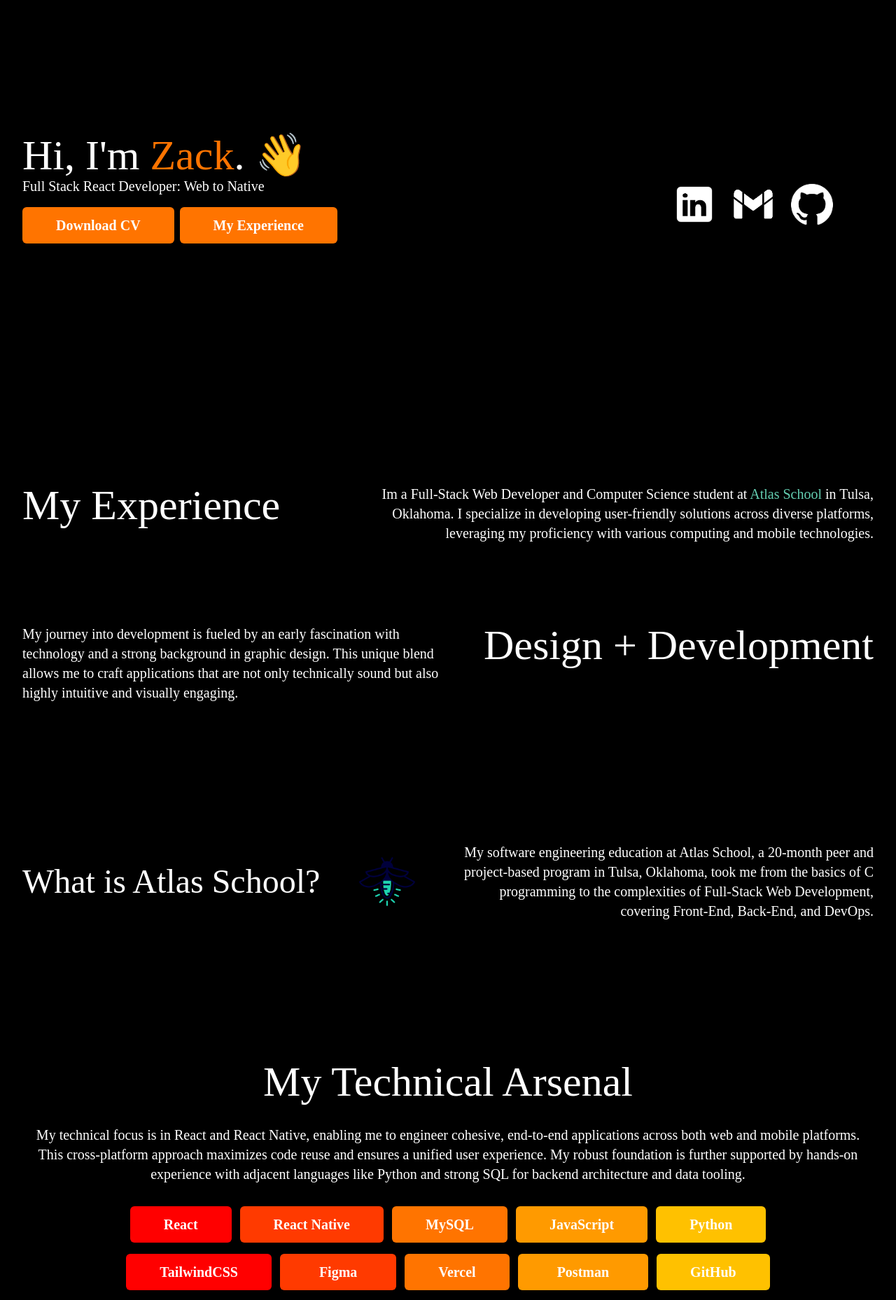
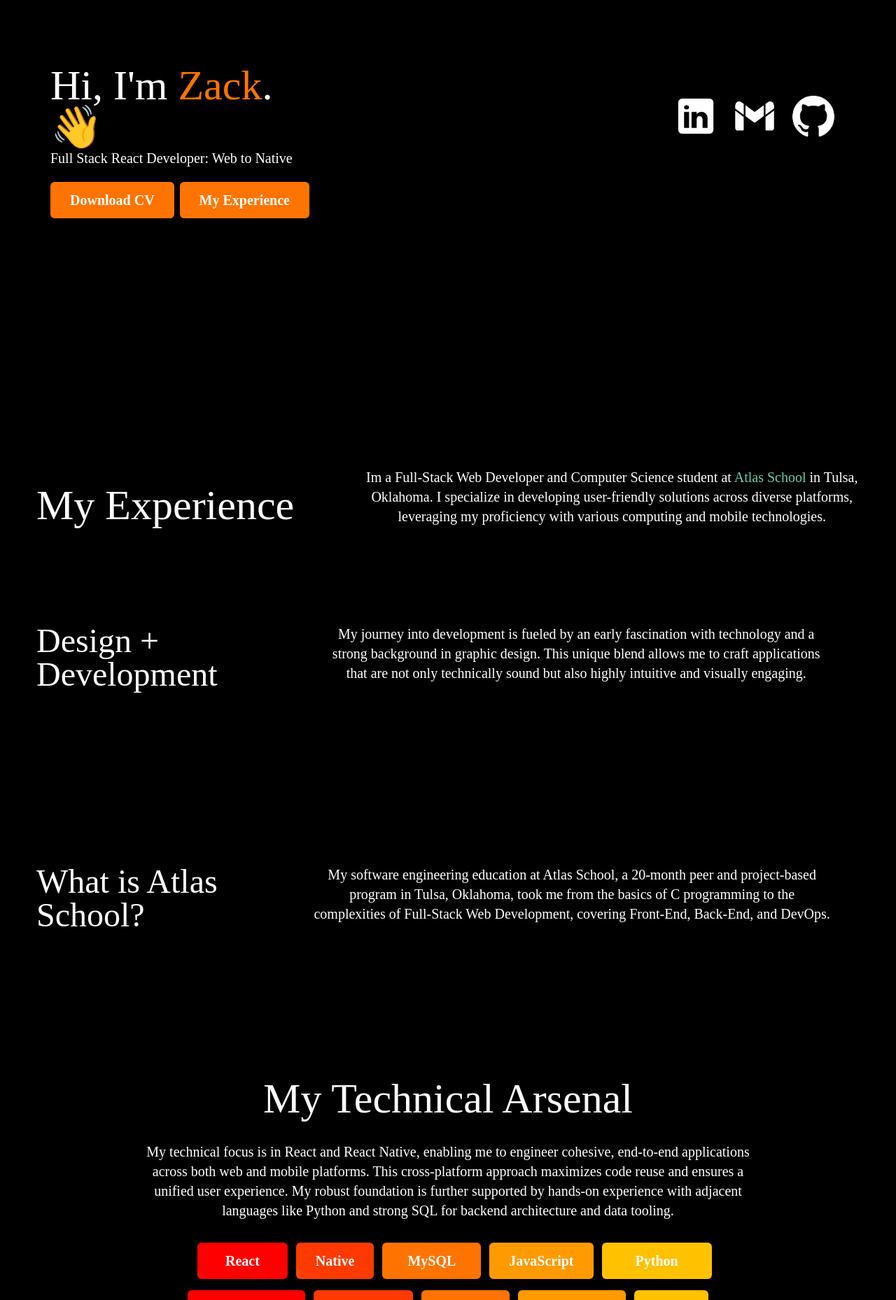
Before and after one commit to zack6yuan/devfolio, a React (Vite) app in the folder devfolio/: page / in a window 1280 px wide. Shown: the part 140-1998 px from the top of the page at 70% size. Built offline with nearby package versions, Linux system fonts and the light colour scheme.

Commit message:
final push.

```diff
--- a/devfolio/src/App.jsx
+++ b/devfolio/src/App.jsx
@@ -12,9 +12,11 @@ import Connect from "./components/connect";
 function App() {
   return (
     <div className="">
-      <div className="flex h-screen items-center gap-120">
+      <div className="flex flex-col md:flex-row h-screen items-center gap-120">
         <HeroSection />
-        <SocialLinks />
+        <div className="md:mr-10 md:w-1/2 lg:mt-40 md:mt-0 sm:mt-0 xs:-mt-60">
+          <SocialLinks />
+        </div>
       </div>
       <div className="h-screen">
         <Experience />
--- a/devfolio/src/components/aboutAtlas.jsx
+++ b/devfolio/src/components/aboutAtlas.jsx
@@ -1,11 +1,8 @@
-import AtlasLogo from "../assets/AtlasLogo.png"
-
 export default function Development() {
   return (
-    <div className="text-white text-xl flex items-center justify-between">
-      <h1 className="text-5xl">What is Atlas School?</h1>
-      <img src={AtlasLogo} alt="" className="w-20 h-20" />
-      <p className="text-right w-150">My software engineering education at Atlas School, a 20-month peer and project-based program in Tulsa, Oklahoma, took me from the basics of C programming to the complexities of Full-Stack Web Development, covering Front-End, Back-End, and DevOps.</p>
+    <div className="text-white text-xl flex justify-between xs:flex xs:flex-col xl:flex-row md:ml-15 lg:ml-20 xl:-ml-40">
+      <p className="md:text-center xs:w-100 sm:text-md sm:mr-15 xs:order-2 xs:mt-4 xs:text-lg xs:text-left md:w-150 lg:text-xl lg:w-200 xl:mt-10">My software engineering education at Atlas School, a 20-month peer and project-based program in Tulsa, Oklahoma, took me from the basics of C programming to the complexities of Full-Stack Web Development, covering Front-End, Back-End, and DevOps.</p>
+      <h1 className="sm:text-5xl sm:mt-10 xs:text-5xl xs:text-left md:ml-20 lg:mb-2 lg:ml-45">What is Atlas School?</h1>
     </div>
   )
 }
--- a/devfolio/src/components/actionButtons.jsx
+++ b/devfolio/src/components/actionButtons.jsx
@@ -1,8 +1,8 @@
 export default function ActionButtons() {
   return (
-    <div className="mt-4">
+    <div className="mt-4 md:flex-row flex flex-col 2xl:w-108">
       <button
-        className="relative px-12 py-3 bg-[#ff7400]!
+        className="relative w-full px-4 xl:px-7 2xl:px-12 lg:px-7 md:px-7 sm:mb-4 md:w-auto xs:mb-4  py-3 bg-[#ff7400]!
      text-white font-bold rounded-md overflow-hidden
      group cursor-pointer hover:scale-105 duration-300 text-xl mr-2"
       >
@@ -15,7 +15,7 @@ export default function ActionButtons() {
         Download CV
       </button>
       <button
-        className="relative px-12 py-3 bg-[#ff7400]!
+        className="relative w-full px-4 xl:px-7 2xl:px-12 lg:px-7 md:px-7 sm:mb-4 md:w-auto py-3 2xl:scroll-py-0 bg-[#ff7400]!
      text-white font-bold rounded-md overflow-hidden
      group cursor-pointer hover:scale-105 duration-300 text-xl"
       >
--- a/devfolio/src/components/development.jsx
+++ b/devfolio/src/components/development.jsx
@@ -1,8 +1,8 @@
 export default function Development() {
   return (
-    <div className="text-white text-xl flex justify-between">
-      <p className="text-left w-150">My journey into development is fueled by an early fascination with technology and a strong background in graphic design. This unique blend allows me to craft applications that are not only technically sound but also highly intuitive and visually engaging.</p>
-      <h1 className="text-6xl">Design + Development</h1>
+    <div className="text-white text-xl flex justify-between xs:flex xs:flex-col xl:flex-row md:ml-15 lg:ml-20 xl:-ml-40">
+      <p className="md:text-center xs:w-100 sm:text-md sm:mr-15 xs:order-2 xs:mt-4 xs:text-lg xs:text-left md:w-150 lg:text-xl lg:w-200 xl:mt-10">My journey into development is fueled by an early fascination with technology and a strong background in graphic design. This unique blend allows me to craft applications that are not only technically sound but also highly intuitive and visually engaging.</p>
+      <h1 className="sm:text-5xl sm:mt-10 xs:text-5xl xs:text-left md:ml-20 lg:mb-2 lg:ml-45">Design + Development</h1>
     </div>
   )
 }
--- a/devfolio/src/components/experience.jsx
+++ b/devfolio/src/components/experience.jsx
@@ -1,8 +1,8 @@
 export default function Experience() {
   return (
-    <div className="text-white text-xl flex justify-between">
-      <h1 className="text-6xl">My Experience</h1>
-      <p className="text-right w-180">Im a Full-Stack Web Developer and Computer Science student at <span className="text-[#64cfb2] hover:text-white transition duration-300"><a href="https://www.atlasschool.com/">Atlas School</a></span> in Tulsa, Oklahoma. I specialize in developing user-friendly solutions across diverse platforms, leveraging my proficiency with various computing and mobile technologies.</p>
+    <div className="text-white text-xl flex justify-between xs:flex-col xl:flex-row md:ml-15 lg:ml-20 xl:-ml-50 md:-mt-10">
+      <h1 className="sm:text-5xl sm:mt-10 md:text-6xl xs:text-5xl xs:text-left md:ml-30 lg:ml-55 lg:mb-2 lg:w-120">My Experience</h1>
+      <p className="xs:text-left sm:text-md xs:w-100 xs:text-lg xs:mt-4 md:w-150 md:text-center lg:text-xl lg:w-200">Im a Full-Stack Web Developer and Computer Science student at <span className="text-[#64cfb2] hover:text-white transition duration-300"><a href="https://www.atlasschool.com/">Atlas School</a></span> in Tulsa, Oklahoma. I specialize in developing user-friendly solutions across diverse platforms, leveraging my proficiency with various computing and mobile technologies.</p>
     </div>
   )
 }
--- a/devfolio/src/components/hero.jsx
+++ b/devfolio/src/components/hero.jsx
@@ -2,15 +2,15 @@ import ActionButtons from "./actionButtons";
 
 export default function HeroSection() {
   return (
-    <div className="">
-      <div className=" text-white h-50 justify-center text-left">
+    <div className="flex flex-col md:ml-10">
+      <div className=" text-white h-50 justify-center text-left md:w-100 sm:mt-50 md:-mt-50 xs:mt-50">
         <div className="">
-          <h1 className="2xl:text-7xl xl:text-6xl lg:text-5xl">Hi, I'm <span className="text-[#ff7400]!">Zack</span>. 👋</h1>
+          <h1 className="2xl:text-7xl 2xl:w-107 xl:text-6xl lg:text-6xl md:text-6xl sm:text-7xl xs:text-7xl">Hi, I'm <span className="text-[#ff7400]!">Zack</span>. 👋</h1>
         </div>
-        <div className="2xl:text-2xl xl:text-xl lg:text-md">
+        <div className="2xl:text-2xl 2xl:w-107 xl:text-xl lg:text-xl md:text-xl md:w-200 sm:text-2xl sm:mb-25 xs:text-2xl xs:mb-25">
           <p>Full Stack React Developer: Web to Native</p>
         </div>
-        <div className="">
+        <div className="md:-mt-20">
           <ActionButtons />
         </div>
       </div>
--- a/devfolio/src/components/projects.jsx
+++ b/devfolio/src/components/projects.jsx
@@ -7,9 +7,9 @@ export default function Projects() {
         </h1>
       </div>
       <div className="text-white text-xl justify-between mb-8">
-        <p className="text-center w-300">
-          My team and I's capstone project:{" "}
-          <span className="text-[#ff7400]!">AeroDuel.</span> A real-time,
+        <p className="text-center 2xl:w-300 xl:w-300 lg:w-200">
+          My team and I's capstone project:
+          <span className="text-[#ff7400]!"> AeroDuel.</span> A real-time,
           camera-based aerial battle system where two 3D-printed RC planes
           detect and “lock on” to each other's colored LEDs and send hit
           confirmations to a live React scoreboard.
--- a/devfolio/src/components/socialLinks.jsx
+++ b/devfolio/src/components/socialLinks.jsx
@@ -4,20 +4,20 @@ import github from "../assets/github.png";
 
 export default function SocialLinks() {
   return (
-    <div className="">
-      <div className="flex m space-x-6">
+    <div className="sm:-mt-60 md:-ml-110 md:-mt-38 lg:-ml-50 lg:-mt-59 xl:ml-3">
+      <div className="flex space-x-6">
         <a href="https://www.linkedin.com/in/zack6yuan/" target="_blank" rel="noopener noreferrer">
           <img
             src={linkedin}
             alt="LinkedIn Logo"
-            className="w-15 h-15 transition duration-300 hover:scale-110"
+            className="shrink-0 w-15 h-15 transition duration-300 hover:scale-110"
           />
         </a>
         <a href="mailto:zack6yuan@gmail.com" target="_blank" rel="noopener noreferrer">
           <img
             src={gmail}
             alt="Email Logo"
-            className="w-15 h-15 transition duration-300 hover:scale-110"
+            className="shrink-0 w-15 lg:h-15 transition duration-300 hover:scale-110"
           />
         </a>
         <a
@@ -28,7 +28,7 @@ export default function SocialLinks() {
           <img
             src={github}
             alt="GitHub Logo"
-            className="w-15 h-15 transition duration-300 hover:scale-110"
+            className="shrink-0 w-15 h-15 transition duration-300 hover:scale-110"
           />
         </a>
       </div>
--- a/devfolio/src/components/toolkit.jsx
+++ b/devfolio/src/components/toolkit.jsx
@@ -4,8 +4,8 @@ export default function Toolkit() {
       <div className="">
         <h1 className="text-6xl text-white mb-8">My Technical Arsenal</h1>
       </div>
-      <div className="text-white text-xl justify-between mb-8">
-        <p className="text-center w-300">
+      <div className="text-white text-xl lg:w-220 justify-between mb-8">
+        <p className="text-center xs:text-sm sm:text-xl">
           My technical focus is in React and React Native, enabling me to
           engineer cohesive, end-to-end applications across both web and mobile
           platforms. This cross-platform approach maximizes code reuse and
@@ -14,9 +14,9 @@ export default function Toolkit() {
           and strong SQL for backend architecture and data tooling.
         </p>
       </div>
-      <div className="flex gap-3">
+      <div className="flex gap-3 md:w-194 md:ml-15">
         <button
-          className="relative px-12 py-3 bg-[#ff0000]!
+          className="relative sm:px-14 md:px-10 xs:px-3 py-3 bg-[#ff0000]!
      text-white font-bold rounded-md overflow-hidden
      group cursor-pointer hover:scale-105 duration-300 text-xl"
         >
@@ -29,7 +29,7 @@ export default function Toolkit() {
           React
         </button>
         <button
-          className="relative px-12 py-3 bg-[#ff3a00]!
+          className="relative sm:px-5 md:px-7 xs:px-2 py-3 bg-[#ff3a00]!
      text-white font-bold rounded-md overflow-hidden
      group cursor-pointer hover:scale-105 duration-300 text-xl"
         >
@@ -39,10 +39,10 @@ export default function Toolkit() {
       blur-sm transition-transform duration-500"
           ></span>
           <span className="relative z-10"></span>
-          React Native
+          Native
         </button>
         <button
-          className="relative px-12 py-3 bg-[#ff7400]!
+          className="relative sm:px-5 md:px-9 xs:px-2 py-3 bg-[#ff7400]!
      text-white font-bold rounded-md overflow-hidden
      group cursor-pointer hover:scale-105 duration-300 text-xl"
         >
@@ -55,7 +55,7 @@ export default function Toolkit() {
           MySQL
         </button>
         <button
-          className="relative px-12 py-3 bg-[#ff9a00]!
+          className="relative sm:px-5 md:px-7 xs:px-2 py-3 bg-[#ff9a00]!
      text-white font-bold rounded-md overflow-hidden
      group cursor-pointer hover:scale-105 duration-300 text-xl"
         >
@@ -68,7 +68,7 @@ export default function Toolkit() {
           JavaScript
         </button>
         <button
-          className="relative px-12 py-3 bg-[#ffc100]!
+          className="relative sm:px-7 md:px-12 xs:px-1 py-3 bg-[#ffc100]!
      text-white font-bold rounded-md overflow-hidden
      group cursor-pointer hover:scale-105 duration-300 text-xl"
         >
@@ -83,7 +83,7 @@ export default function Toolkit() {
       </div>
       <div className="flex gap-3 mt-4">
         <button
-          className="relative px-12 py-3 bg-[#ff0000]!
+          className="relative sm:px-7 md:px-7 xs:px-2 py-3 bg-[#ff0000]!
      text-white font-bold rounded-md overflow-hidden
      group cursor-pointer hover:scale-105 duration-300 text-xl"
         >
@@ -96,7 +96,7 @@ export default function Toolkit() {
           TailwindCSS
         </button>
         <button
-          className="relative px-14 py-3 bg-[#ff3a00]!
+          className="relative sm:px-7 md:px-11 xs:px-1 py-3 bg-[#ff3a00]!
      text-white font-bold rounded-md overflow-hidden
      group cursor-pointer hover:scale-105 duration-300 text-xl"
         >
@@ -109,12 +109,12 @@ export default function Toolkit() {
           Figma
         </button>
         <button
-          className="relative px-12 py-3 bg-[#ff7400]!
+          className="relative sm:px-7 md:px-9 xs:px-1 py-3 bg-[#ff7400]!
      text-white font-bold rounded-md overflow-hidden
      group cursor-pointer hover:scale-105 duration-300 text-xl"
         >
           <span
-            className="absolute inset-0 bg-white! opacity-30
+            className="absolute inset-7 bg-white! opacity-30
       rotate-45 -translate-x-full group-hover:translate-x-full
       blur-sm transition-transform duration-500"
           ></span>
@@ -122,12 +122,12 @@ export default function Toolkit() {
           Vercel
         </button>
         <button
-          className="relative px-14 py-3 bg-[#ff9a00]!
+          className="relative sm:px-7 md:px-10 xs:px-1 py-3 bg-[#ff9a00]!
      text-white font-bold rounded-md overflow-hidden
      group cursor-pointer hover:scale-105 duration-300 text-xl"
         >
           <span
-            className="absolute inset-0 bg-white! opacity-30
+            className="absolute  inset-0 bg-white! opacity-30
       rotate-45 -translate-x-full group-hover:translate-x-full
       blur-sm transition-transform duration-500"
           ></span>
@@ -135,7 +135,7 @@ export default function Toolkit() {
           Postman
         </button>
         <button
-          className="relative px-12 py-3 bg-[#ffc100]!
+          className="relative sm:px-6 md:px-5 xs:px-2 py-3 bg-[#ffc100]!
      text-white font-bold rounded-md overflow-hidden
      group cursor-pointer hover:scale-105 duration-300 text-xl"
         >
@@ -150,7 +150,7 @@ export default function Toolkit() {
       </div>
       <div className="flex gap-3 mt-4">
         <button
-          className="relative px-15 py-3 bg-[#ff0000]!
+          className="relative sm:px-10 md:px-12 xs:px-4 py-3 bg-[#ff0000]!
      text-white font-bold rounded-md overflow-hidden
      group cursor-pointer hover:scale-105 duration-300 text-xl"
         >
@@ -163,7 +163,7 @@ export default function Toolkit() {
           API's
         </button>
         <button
-          className="relative px-18 py-3 bg-[#ff3a00]!
+          className="relative sm:px-10 mdd:px-15 xs:px-4 py-3 bg-[#ff3a00]!
      text-white font-bold rounded-md overflow-hidden
      group cursor-pointer hover:scale-105 duration-300 text-xl"
         >
@@ -176,7 +176,7 @@ export default function Toolkit() {
           JSON
         </button>
         <button
-          className="relative px-12 py-3 bg-[#ff7400]!
+          className="relative sm:px-10 md:px-9 xs:px-4 py-3 bg-[#ff7400]!
      text-white font-bold rounded-md overflow-hidden
      group cursor-pointer hover:scale-105 duration-300 text-xl"
         >
@@ -189,7 +189,7 @@ export default function Toolkit() {
           Netlify
         </button>
         <button
-          className="relative px-18 py-3 bg-[#ff9a00]!
+          className="relative sm:px-9 md:px-13 xs:px-4 py-3 bg-[#ff9a00]!
      text-white font-bold rounded-md overflow-hidden
      group cursor-pointer hover:scale-105 duration-300 text-xl"
         >
@@ -202,7 +202,7 @@ export default function Toolkit() {
           HTML
         </button>
         <button
-          className="relative px-15 py-3 bg-[#ffc100]!
+          className="relative sm:px-9 md:px-12 xs:px-5 py-3 bg-[#ffc100]!
      text-white font-bold rounded-md overflow-hidden
      group cursor-pointer hover:scale-105 duration-300 text-xl"
         >
--- a/devfolio/src/index.css
+++ b/devfolio/src/index.css
@@ -1,4 +1,9 @@
+/* Load the config first */
 @import "tailwindcss";
+
+@theme {
+  --breakpoint-xs: 475px;
+}
 
 * {
   font-family: 'Coolvetica';
```
Also changed, not shown: devfolio/src/components/connect.jsx (+21 -11 lines), devfolio/tailwind.config.js (added, +21 -0 lines).
